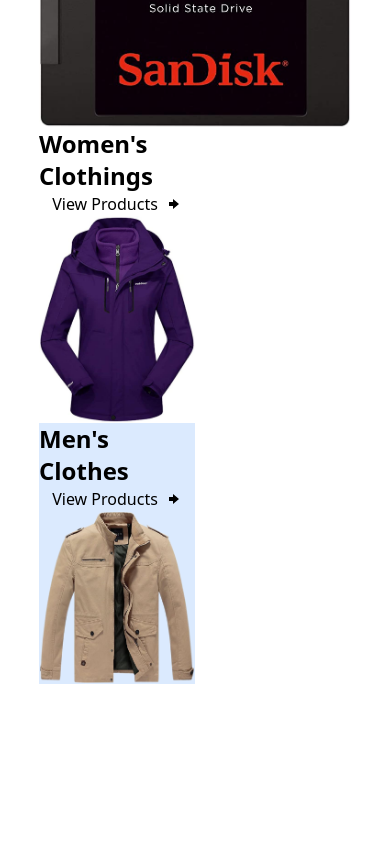
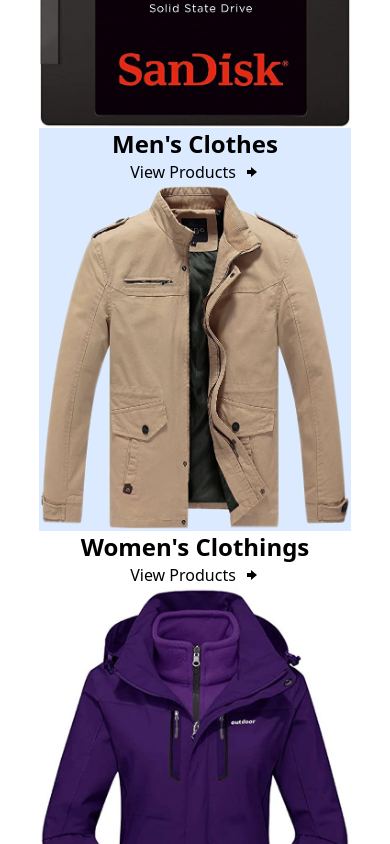
Before and after one commit to Cavein254/landingpages, a React (Vite) app: page /commestore in a window 390 px wide. Shown: the part 1640-2484 px from the top of the page. Before the commit the page ends 2332 px from the top, so only its background shows below. Built offline with nearby package versions, Linux system fonts and the light colour scheme.

Commit message:
Fixed: changed small screen orientation

```diff
--- a/src/components/commedestore/FeatureItems.tsx
+++ b/src/components/commedestore/FeatureItems.tsx
@@ -42,8 +42,8 @@ const FeaturedItems = () => {
           </div>
         </div>
       </div>
-      <div className="md:flex md:flex-row">
-        <div className="flex flex-col w-[50%]">
+      <div className="md:flex-row flex-col-reverse flex">
+        <div className="flex flex-col md:w-[50%]">
           <div className="flex flex-col justify-center items-center md:flex-row md:justify-between md:items-start bg-white">
             <div className="md:m-8">
               <h4 className="font-bold text-2xl">Women's Clothings</h4>
@@ -59,7 +59,7 @@ const FeaturedItems = () => {
             </div>
           </div>
         </div>
-        <div className="flex flex-col bg-blue-100 w-[50%]">
+        <div className="flex flex-col bg-blue-100 md:w-[50%]">
           <div className="flex flex-col justify-center items-center md:flex-row md:justify-between md:items-start">
             <div className="md:m-8">
               <h4 className="font-bold text-2xl">Men's Clothes</h4>
```
